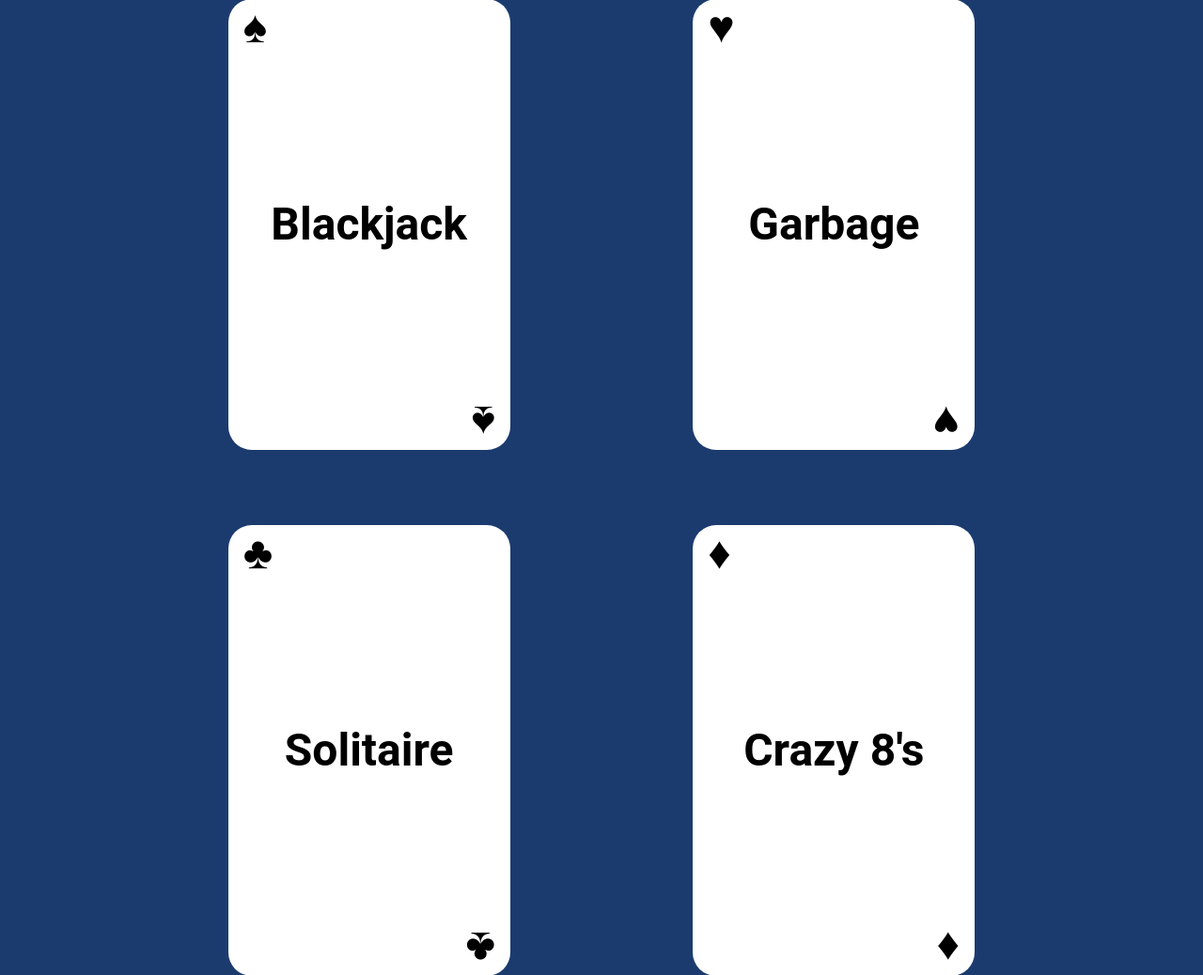
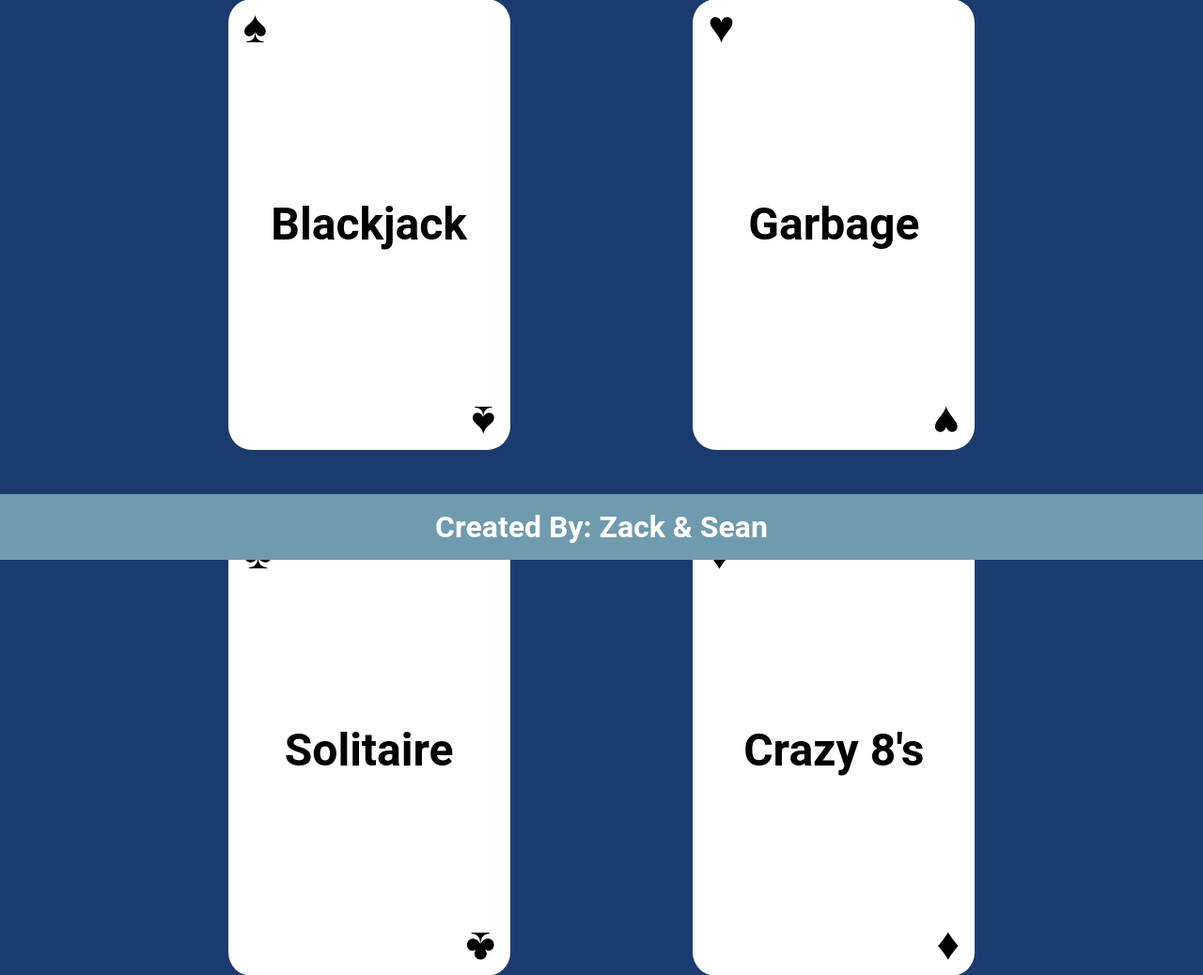
Before and after one commit to Seann321/cardProject, a Flask app: page /templates/index.html in a window 1280 px wide. Shown: the part 204-1242 px from the top of the page at 94% size. Run offline with Flask 2, Linux system fonts and the light colour scheme.

Commit message:
Added a footer to the main page. Credit order is random.

```diff
--- a/main.py
+++ b/main.py
@@ -12,6 +12,7 @@
 import deck
 import flask
 import games.blackjack as blackjack
+import random
 from flask import Flask, render_template
 
 app = Flask(__name__)
@@ -19,8 +20,7 @@ app = Flask(__name__)
 
 @app.route('/templates/index.html')
 def index():
-    card = deck.getNewCard()
-    return render_template('index.html', cardValue=f'{card[0]}', cardSuit=f'{deck.getCardSuitSymbol(card, "white")}')
+    return render_template('index.html', credits=random.choice(['Sean & Zack', 'Zack & Sean']))
 
 
 @app.route('/blackjack/')
--- a/static/styles/landingPage.css
+++ b/static/styles/landingPage.css
@@ -19,7 +19,7 @@ body {
   overflow-x: hidden;
   background-color: #1b3b6f;
 }
-body .header {
+body .header{
   text-align: center;
   display: flex;
   align-items: center;
@@ -83,4 +83,19 @@ body .card:hover {
 }
 body .card:active {
   scale: 1;
-}/*# sourceMappingURL=landingPage.css.map */
+}
+body .footer{
+  position: absolute;
+  bottom: 0;
+  text-align: center;
+  display: flex;
+  align-items: center;
+  justify-content: center;
+  color: white;
+  width: 100%;
+  background-color: #709aae;
+  font-size: 2rem;
+  font-weight: bolder;
+  padding: 1rem;
+}
+/*# sourceMappingURL=landingPage.css.map */
--- a/templates/index.html
+++ b/templates/index.html
@@ -33,5 +33,7 @@
         <div class="bottom">♦</div>
       </div>
     </div>
+    <div class="footer">Created By: {{credits}}</div>
   </body>
+
 </html>
```
